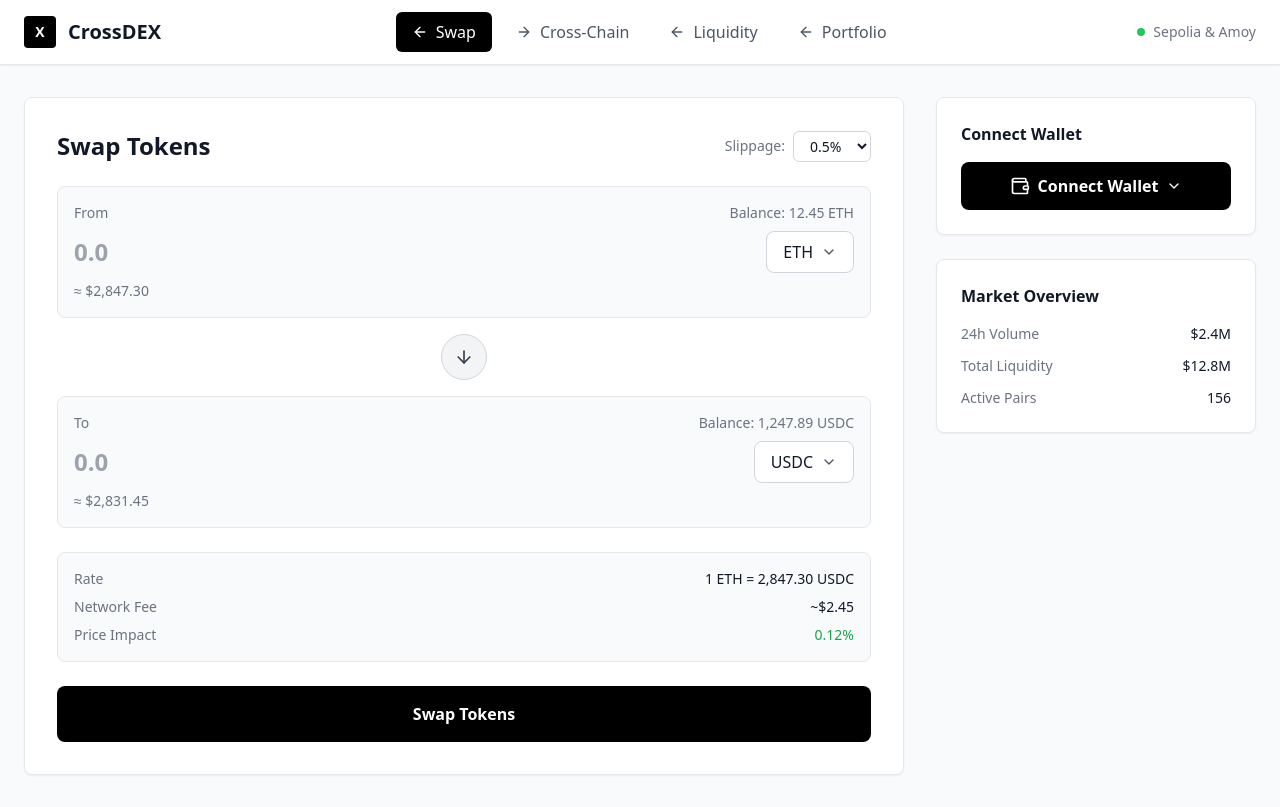
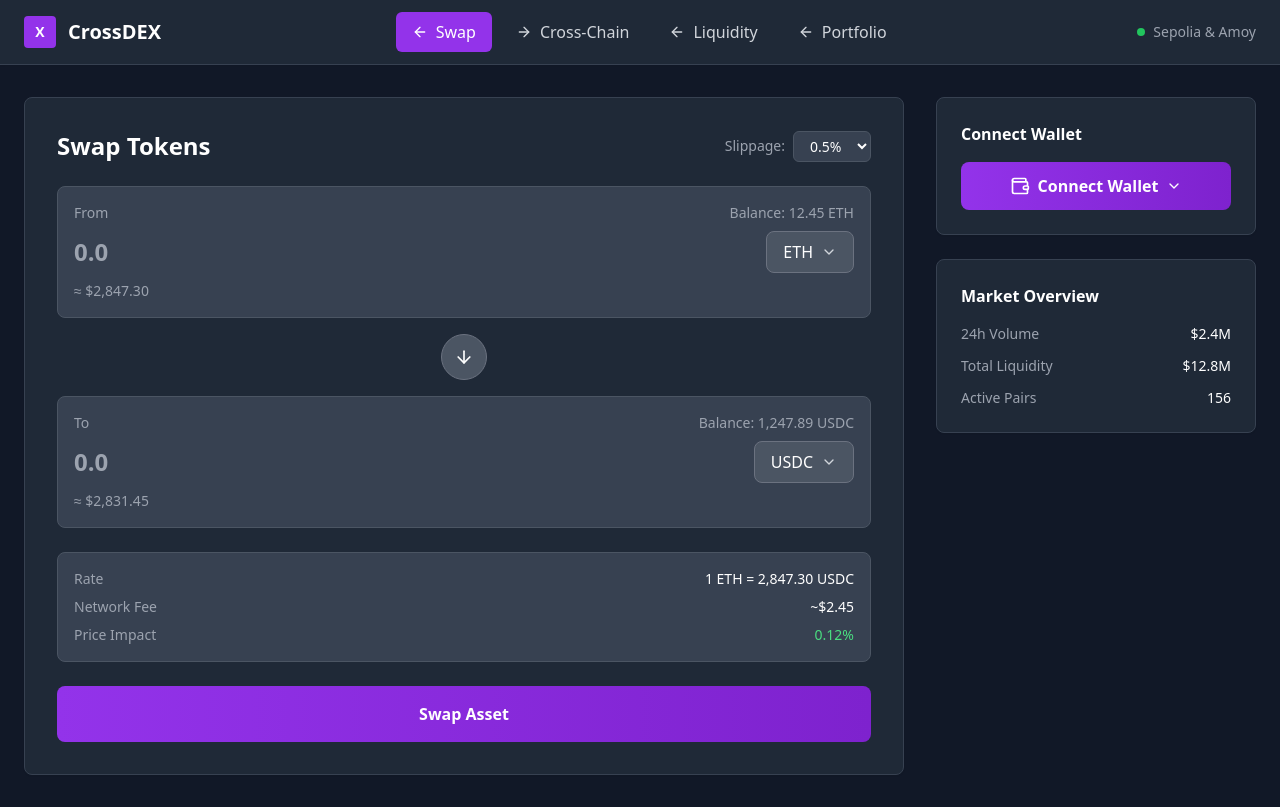
Before and after one commit to jaan-Nishar-Hussain/chainhop-swap-flow, a React (Vite) app: page / in a window 1280 px wide. Built offline with nearby package versions, Linux system fonts and the light colour scheme.

Commit message:
Refactor: Apply new UI color scheme
Apply the new color scheme to the entire frontend, based on the provided image.

```diff
--- a/src/components/Navigation.tsx
+++ b/src/components/Navigation.tsx
@@ -16,14 +16,14 @@ const Navigation = ({ activeTab, setActiveTab, isWalletConnected }: NavigationPr
   ];
 
   return (
-    <nav className="bg-white border-b border-gray-200 shadow-sm">
+    <nav className="bg-gray-800 border-b border-gray-700 shadow-sm">
       <div className="container mx-auto px-6">
         <div className="flex items-center justify-between h-16">
           <div className="flex items-center space-x-3">
-            <div className="w-8 h-8 bg-black rounded flex items-center justify-center font-bold text-white text-sm">
+            <div className="w-8 h-8 bg-purple-600 rounded flex items-center justify-center font-bold text-white text-sm">
               X
             </div>
-            <span className="text-gray-900 text-xl font-bold">CrossDEX</span>
+            <span className="text-white text-xl font-bold">CrossDEX</span>
           </div>
 
           <div className="flex items-center space-x-2">
@@ -33,8 +33,8 @@ const Navigation = ({ activeTab, setActiveTab, isWalletConnected }: NavigationPr
                 onClick={() => setActiveTab(tab.id)}
                 className={`px-4 py-2 rounded-md transition-all duration-200 flex items-center space-x-2 font-medium ${
                   activeTab === tab.id
-                    ? 'bg-black text-white'
-                    : 'text-gray-600 hover:text-gray-900 hover:bg-gray-100'
+                    ? 'bg-purple-600 text-white'
+                    : 'text-gray-300 hover:text-white hover:bg-gray-700'
                 }`}
               >
                 <tab.icon className="w-4 h-4" />
@@ -46,7 +46,7 @@ const Navigation = ({ activeTab, setActiveTab, isWalletConnected }: NavigationPr
           <div className="flex items-center space-x-4">
             <div className="hidden md:flex items-center space-x-2">
               <div className="w-2 h-2 bg-green-500 rounded-full"></div>
-              <span className="text-sm text-gray-500">Sepolia & Amoy</span>
+              <span className="text-sm text-gray-400">Sepolia & Amoy</span>
             </div>
           </div>
         </div>
--- a/src/components/SwapInterface.tsx
+++ b/src/components/SwapInterface.tsx
@@ -24,13 +24,13 @@ const SwapInterface = () => {
   return (
     <div className="space-y-6">
       <div className="flex items-center justify-between">
-        <h2 className="text-2xl font-bold text-gray-900">Swap Tokens</h2>
+        <h2 className="text-2xl font-bold text-white">Swap Tokens</h2>
         <div className="flex items-center space-x-2">
-          <span className="text-sm text-gray-500">Slippage:</span>
+          <span className="text-sm text-gray-400">Slippage:</span>
           <select
             value={slippage}
             onChange={(e) => setSlippage(e.target.value)}
-            className="border border-gray-300 rounded-md px-3 py-1 text-gray-900 text-sm bg-white"
+            className="border border-gray-600 rounded-md px-3 py-1 text-white text-sm bg-gray-700"
           >
             <option value="0.1">0.1%</option>
             <option value="0.5">0.5%</option>
@@ -42,10 +42,10 @@ const SwapInterface = () => {
 
       <div className="space-y-4">
         {/* From Token */}
-        <div className="bg-gray-50 border border-gray-200 rounded-lg p-4">
+        <div className="bg-gray-700 border border-gray-600 rounded-lg p-4">
           <div className="flex justify-between items-center mb-2">
-            <span className="text-sm text-gray-500">From</span>
-            <span className="text-sm text-gray-500">Balance: 12.45 ETH</span>
+            <span className="text-sm text-gray-400">From</span>
+            <span className="text-sm text-gray-400">Balance: 12.45 ETH</span>
           </div>
           <div className="flex items-center space-x-4">
             <input
@@ -53,28 +53,28 @@ const SwapInterface = () => {
               value={fromAmount}
               onChange={(e) => setFromAmount(e.target.value)}
               placeholder="0.0"
-              className="bg-transparent text-gray-900 text-2xl font-semibold flex-1 outline-none"
+              className="bg-transparent text-white text-2xl font-semibold flex-1 outline-none"
             />
             <TokenSelector token={fromToken} onTokenSelect={setFromToken} />
           </div>
-          <div className="mt-2 text-sm text-gray-500">≈ $2,847.30</div>
+          <div className="mt-2 text-sm text-gray-400">≈ $2,847.30</div>
         </div>
 
         {/* Swap Button */}
         <div className="flex justify-center">
           <button
             onClick={handleFlipTokens}
-            className="bg-gray-100 hover:bg-gray-200 border border-gray-300 rounded-full p-3 transition-all duration-200"
+            className="bg-gray-600 hover:bg-gray-500 border border-gray-500 rounded-full p-3 transition-all duration-200"
           >
-            <ArrowDown className="w-5 h-5 text-gray-700" />
+            <ArrowDown className="w-5 h-5 text-white" />
           </button>
         </div>
 
         {/* To Token */}
-        <div className="bg-gray-50 border border-gray-200 rounded-lg p-4">
+        <div className="bg-gray-700 border border-gray-600 rounded-lg p-4">
           <div className="flex justify-between items-center mb-2">
-            <span className="text-sm text-gray-500">To</span>
-            <span className="text-sm text-gray-500">Balance: 1,247.89 USDC</span>
+            <span className="text-sm text-gray-400">To</span>
+            <span className="text-sm text-gray-400">Balance: 1,247.89 USDC</span>
           </div>
           <div className="flex items-center space-x-4">
             <input
@@ -82,35 +82,35 @@ const SwapInterface = () => {
               value={toAmount}
               onChange={(e) => setToAmount(e.target.value)}
               placeholder="0.0"
-              className="bg-transparent text-gray-900 text-2xl font-semibold flex-1 outline-none"
+              className="bg-transparent text-white text-2xl font-semibold flex-1 outline-none"
             />
             <TokenSelector token={toToken} onTokenSelect={setToToken} />
           </div>
-          <div className="mt-2 text-sm text-gray-500">≈ $2,831.45</div>
+          <div className="mt-2 text-sm text-gray-400">≈ $2,831.45</div>
         </div>
       </div>
 
       {/* Swap Details */}
-      <div className="bg-gray-50 border border-gray-200 rounded-lg p-4 space-y-2">
+      <div className="bg-gray-700 border border-gray-600 rounded-lg p-4 space-y-2">
         <div className="flex justify-between text-sm">
-          <span className="text-gray-500">Rate</span>
-          <span className="text-gray-900">1 ETH = 2,847.30 USDC</span>
+          <span className="text-gray-400">Rate</span>
+          <span className="text-white">1 ETH = 2,847.30 USDC</span>
         </div>
         <div className="flex justify-between text-sm">
-          <span className="text-gray-500">Network Fee</span>
-          <span className="text-gray-900">~$2.45</span>
+          <span className="text-gray-400">Network Fee</span>
+          <span className="text-white">~$2.45</span>
         </div>
         <div className="flex justify-between text-sm">
-          <span className="text-gray-500">Price Impact</span>
-          <span className="text-green-600">0.12%</span>
+          <span className="text-gray-400">Price Impact</span>
+          <span className="text-green-400">0.12%</span>
         </div>
       </div>
 
       <button
         onClick={handleSwap}
-        className="w-full bg-black hover:bg-gray-800 text-white font-semibold py-4 rounded-lg transition-all duration-200"
+        className="w-full bg-gradient-to-r from-purple-600 to-purple-700 hover:from-purple-700 hover:to-purple-800 text-white font-semibold py-4 rounded-lg transition-all duration-200"
       >
-        Swap Tokens
+        Swap Asset
       </button>
     </div>
   );
--- a/src/components/TokenSelector.tsx
+++ b/src/components/TokenSelector.tsx
@@ -33,22 +33,22 @@ const TokenSelector = ({ token, onTokenSelect }: TokenSelectorProps) => {
     <div className="relative">
       <button
         onClick={() => setShowTokens(!showTokens)}
-        className="bg-white border border-gray-300 rounded-lg px-4 py-2 flex items-center space-x-2 hover:bg-gray-50 transition-all duration-200"
+        className="bg-gray-600 border border-gray-500 rounded-lg px-4 py-2 flex items-center space-x-2 hover:bg-gray-500 transition-all duration-200"
       >
-        <span className="text-gray-900 font-medium">{token.symbol}</span>
-        <ChevronDown className={`w-4 h-4 text-gray-600 transition-transform ${showTokens ? 'rotate-180' : ''}`} />
+        <span className="text-white font-medium">{token.symbol}</span>
+        <ChevronDown className={`w-4 h-4 text-gray-300 transition-transform ${showTokens ? 'rotate-180' : ''}`} />
       </button>
 
       {showTokens && (
-        <div className="absolute top-full right-0 mt-2 bg-white border border-gray-200 rounded-lg overflow-hidden z-50 min-w-48 shadow-lg">
+        <div className="absolute top-full right-0 mt-2 bg-gray-700 border border-gray-600 rounded-lg overflow-hidden z-50 min-w-48 shadow-lg">
           {tokens.map((tokenOption) => (
             <button
               key={tokenOption.symbol}
               onClick={() => handleTokenSelect(tokenOption)}
-              className="w-full px-4 py-3 text-left hover:bg-gray-50 transition-all duration-200"
+              className="w-full px-4 py-3 text-left hover:bg-gray-600 transition-all duration-200"
             >
-              <div className="text-gray-900 font-medium">{tokenOption.symbol}</div>
-              <div className="text-gray-500 text-sm">{tokenOption.name}</div>
+              <div className="text-white font-medium">{tokenOption.symbol}</div>
+              <div className="text-gray-400 text-sm">{tokenOption.name}</div>
             </button>
           ))}
         </div>
--- a/src/components/WalletConnect.tsx
+++ b/src/components/WalletConnect.tsx
@@ -28,23 +28,23 @@ const WalletConnect = ({ isConnected, onConnectionChange }: WalletConnectProps)
 
   if (isConnected) {
     return (
-      <div className="bg-white border border-gray-200 rounded-lg p-6 shadow-sm">
+      <div className="bg-gray-800 border border-gray-700 rounded-lg p-6 shadow-sm">
         <div className="flex items-center justify-between mb-4">
-          <h3 className="text-gray-900 font-semibold">Wallet Connected</h3>
+          <h3 className="text-white font-semibold">Wallet Connected</h3>
           <div className="w-3 h-3 bg-green-500 rounded-full"></div>
         </div>
         <div className="space-y-3">
           <div className="flex justify-between text-sm">
-            <span className="text-gray-500">Address</span>
-            <span className="text-gray-900">0x1234...5678</span>
+            <span className="text-gray-400">Address</span>
+            <span className="text-white">0x1234...5678</span>
           </div>
           <div className="flex justify-between text-sm">
-            <span className="text-gray-500">Network</span>
-            <span className="text-gray-900">Sepolia</span>
+            <span className="text-gray-400">Network</span>
+            <span className="text-white">Sepolia</span>
           </div>
           <button
             onClick={handleDisconnect}
-            className="w-full bg-red-50 hover:bg-red-100 border border-red-200 text-red-600 py-2 rounded-lg transition-all duration-200"
+            className="w-full bg-red-600 hover:bg-red-700 border border-red-500 text-white py-2 rounded-lg transition-all duration-200"
           >
             Disconnect
           </button>
@@ -54,12 +54,12 @@ const WalletConnect = ({ isConnected, onConnectionChange }: WalletConnectProps)
   }
 
   return (
-    <div className="bg-white border border-gray-200 rounded-lg p-6 shadow-sm">
-      <h3 className="text-gray-900 font-semibold mb-4">Connect Wallet</h3>
+    <div className="bg-gray-800 border border-gray-700 rounded-lg p-6 shadow-sm">
+      <h3 className="text-white font-semibold mb-4">Connect Wallet</h3>
       <div className="relative">
         <button
           onClick={() => setShowWallets(!showWallets)}
-          className="w-full bg-black hover:bg-gray-800 text-white font-semibold py-3 rounded-lg transition-all duration-200 flex items-center justify-center space-x-2"
+          className="w-full bg-gradient-to-r from-purple-600 to-purple-700 hover:from-purple-700 hover:to-purple-800 text-white font-semibold py-3 rounded-lg transition-all duration-200 flex items-center justify-center space-x-2"
         >
           <Wallet className="w-5 h-5" />
           <span>Connect Wallet</span>
@@ -67,15 +67,15 @@ const WalletConnect = ({ isConnected, onConnectionChange }: WalletConnectProps)
         </button>
 
         {showWallets && (
-          <div className="absolute top-full left-0 right-0 mt-2 bg-white border border-gray-200 rounded-lg overflow-hidden z-50 shadow-lg">
+          <div className="absolute top-full left-0 right-0 mt-2 bg-gray-700 border border-gray-600 rounded-lg overflow-hidden z-50 shadow-lg">
             {wallets.map((wallet) => (
               <button
                 key={wallet.name}
                 onClick={() => handleConnect(wallet.name)}
-                className="w-full px-4 py-3 text-left hover:bg-gray-50 transition-all duration-200 flex items-center space-x-3"
+                className="w-full px-4 py-3 text-left hover:bg-gray-600 transition-all duration-200 flex items-center space-x-3"
               >
                 <span className="text-2xl">{wallet.icon}</span>
-                <span className="text-gray-900">{wallet.name}</span>
+                <span className="text-white">{wallet.name}</span>
               </button>
             ))}
           </div>
--- a/src/pages/Index.tsx
+++ b/src/pages/Index.tsx
@@ -27,7 +27,7 @@ const Index = () => {
   };
 
   return (
-    <div className="min-h-screen bg-gray-50">
+    <div className="min-h-screen bg-gray-900">
       <Navigation
         activeTab={activeTab}
         setActiveTab={setActiveTab}
@@ -37,7 +37,7 @@ const Index = () => {
       <div className="container mx-auto px-6 py-8">
         <div className="flex flex-col lg:flex-row gap-8">
           <div className="flex-1">
-            <div className="bg-white border border-gray-200 rounded-lg p-8 shadow-sm">
+            <div className="bg-gray-800 border border-gray-700 rounded-lg p-8 shadow-sm">
               {renderActiveComponent()}
             </div>
           </div>
@@ -48,20 +48,20 @@ const Index = () => {
               onConnectionChange={setIsWalletConnected}
             />
 
-            <div className="bg-white border border-gray-200 rounded-lg p-6 shadow-sm">
-              <h3 className="text-gray-900 font-semibold mb-4">Market Overview</h3>
+            <div className="bg-gray-800 border border-gray-700 rounded-lg p-6 shadow-sm">
+              <h3 className="text-white font-semibold mb-4">Market Overview</h3>
               <div className="space-y-3">
                 <div className="flex justify-between text-sm">
-                  <span className="text-gray-500">24h Volume</span>
-                  <span className="text-gray-900 font-medium">$2.4M</span>
+                  <span className="text-gray-400">24h Volume</span>
+                  <span className="text-white font-medium">$2.4M</span>
                 </div>
                 <div className="flex justify-between text-sm">
-                  <span className="text-gray-500">Total Liquidity</span>
-                  <span className="text-gray-900 font-medium">$12.8M</span>
+                  <span className="text-gray-400">Total Liquidity</span>
+                  <span className="text-white font-medium">$12.8M</span>
                 </div>
                 <div className="flex justify-between text-sm">
-                  <span className="text-gray-500">Active Pairs</span>
-                  <span className="text-gray-900 font-medium">156</span>
+                  <span className="text-gray-400">Active Pairs</span>
+                  <span className="text-white font-medium">156</span>
                 </div>
               </div>
             </div>
```
